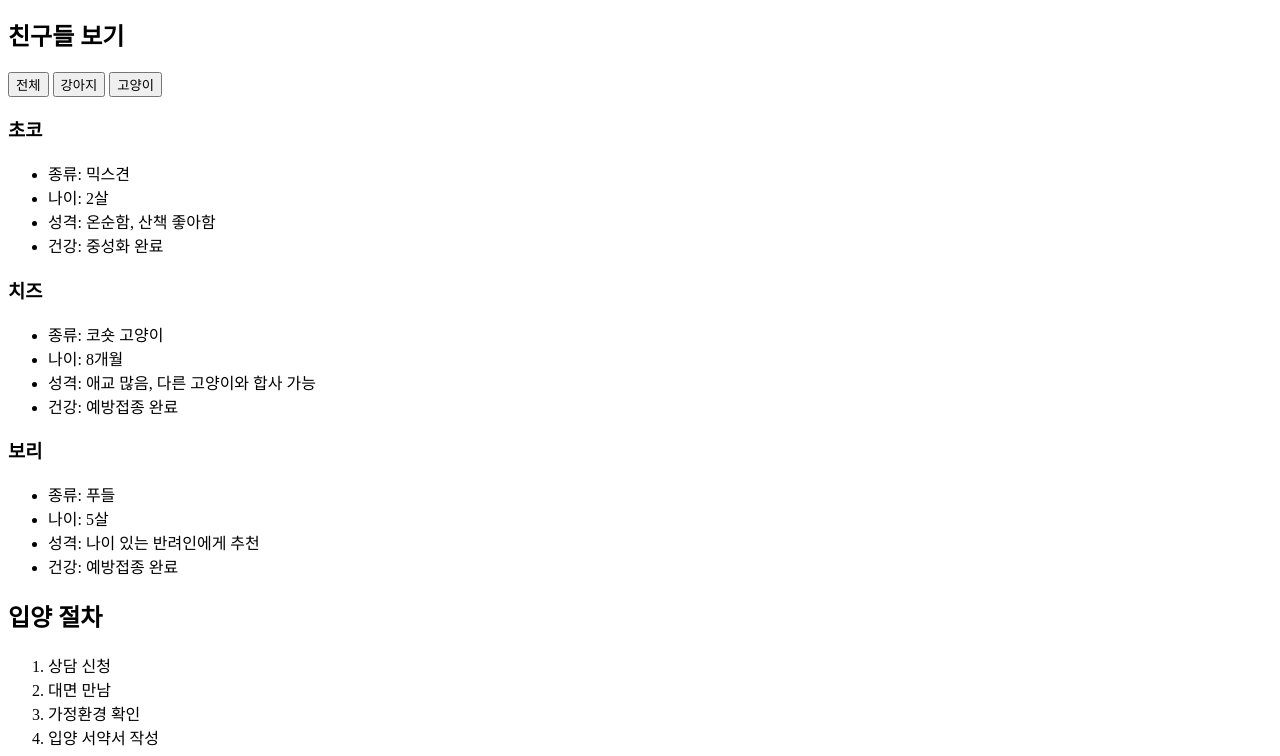
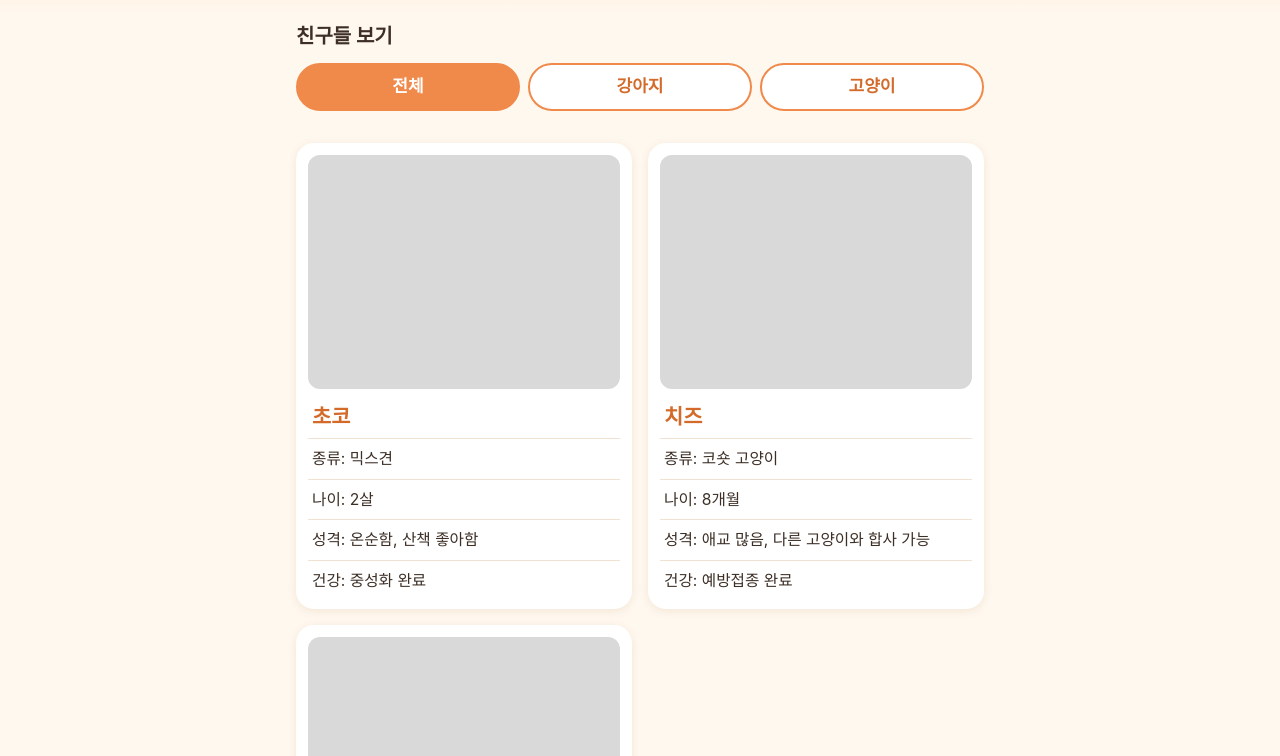
Before and after one commit to dlsgi925-star/Day2-Adopt, a plain HTML site: page index.html in a window 1280 px wide. Shown: the part 116-872 px from the top of the page. Drawn offline with Linux system fonts and the light colour scheme.

Commit message:
3단계 완성
Co-Authored-By: Claude Sonnet 5.5 <noreply@anthropic.com>

```diff
--- a/index.html
+++ b/index.html
@@ -4,6 +4,114 @@
   <meta charset="UTF-8">
   <meta name="viewport" content="width=device-width, initial-scale=1">
   <title>다시봄 보호소 입양 안내</title>
+  <style>
+    :root {
+      --bg: #fff8ef;
+      --card: #ffffff;
+      --text: #3d2f26;
+      --muted: #8a7566;
+      --line: #f0e2d2;
+      --accent: #f08a4b;
+      --accent-dark: #d46a2a;
+      --soft: #ffe9d3;
+    }
+    * { box-sizing: border-box; }
+    body {
+      margin: 0;
+      background: var(--bg);
+      color: var(--text);
+      font-family: -apple-system, "Malgun Gothic", "Noto Sans KR", sans-serif;
+      font-size: 17px;
+      line-height: 1.5;
+    }
+    header {
+      padding: 32px 16px 28px;
+      text-align: center;
+      background: linear-gradient(180deg, #ffd9b0, var(--bg));
+    }
+    header h1 { margin: 0 0 8px; font-size: 1.6rem; color: var(--accent-dark); }
+    header p { margin: 0; color: var(--muted); font-size: .95rem; }
+    main { max-width: 720px; margin: 0 auto; padding: 8px 16px 40px; }
+    section { margin-bottom: 32px; }
+    h2 { font-size: 1.25rem; margin: 0 0 12px; }
+
+    /* 필터 버튼 */
+    #filter div { display: flex; gap: 8px; }
+    #filter button {
+      flex: 1;
+      min-height: 48px;
+      border: 2px solid var(--accent);
+      border-radius: 999px;
+      background: var(--card);
+      color: var(--accent-dark);
+      font: inherit;
+      font-weight: 700;
+      cursor: pointer;
+    }
+    #filter button[aria-pressed="true"] {
+      background: var(--accent);
+      color: #fff;
+    }
+
+    /* 동물 카드 */
+    #animals {
+      display: grid;
+      grid-template-columns: repeat(auto-fill, minmax(240px, 1fr));
+      gap: 16px;
+    }
+    .card {
+      background: var(--card);
+      border-radius: 18px;
+      padding: 12px 12px 8px;
+      box-shadow: 0 2px 8px rgba(160, 100, 40, .12);
+    }
+    .card[hidden] { display: none; }
+    .photo {
+      aspect-ratio: 4 / 3;
+      background: #d9d9d9;
+      border-radius: 12px;
+      margin-bottom: 12px;
+    }
+    .card h3 { margin: 0 4px 6px; font-size: 1.3rem; color: var(--accent-dark); }
+    .card ul { list-style: none; margin: 0; padding: 0; }
+    .card li {
+      padding: 8px 4px;
+      border-top: 1px solid var(--line);
+      font-size: .98rem;
+    }
+
+    /* 입양 절차 */
+    #process ol {
+      list-style: none;
+      counter-reset: step;
+      margin: 0;
+      padding: 0;
+    }
+    #process li {
+      counter-increment: step;
+      display: flex;
+      align-items: center;
+      gap: 14px;
+      min-height: 56px;
+      padding: 10px 16px;
+      background: var(--card);
+      border-radius: 14px;
+      box-shadow: 0 1px 4px rgba(160, 100, 40, .1);
+      font-weight: 700;
+    }
+    #process li + li { margin-top: 10px; }
+    #process li::before {
+      content: counter(step);
+      flex-shrink: 0;
+      width: 32px;
+      height: 32px;
+      border-radius: 50%;
+      background: var(--soft);
+      color: var(--accent-dark);
+      text-align: center;
+      line-height: 32px;
+    }
+  </style>
 </head>
 <body>
   <header>
```
